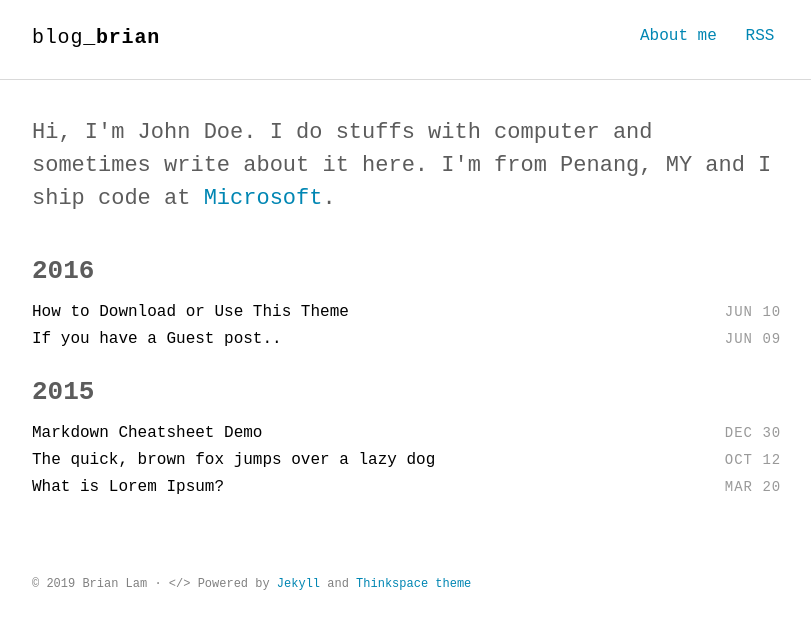
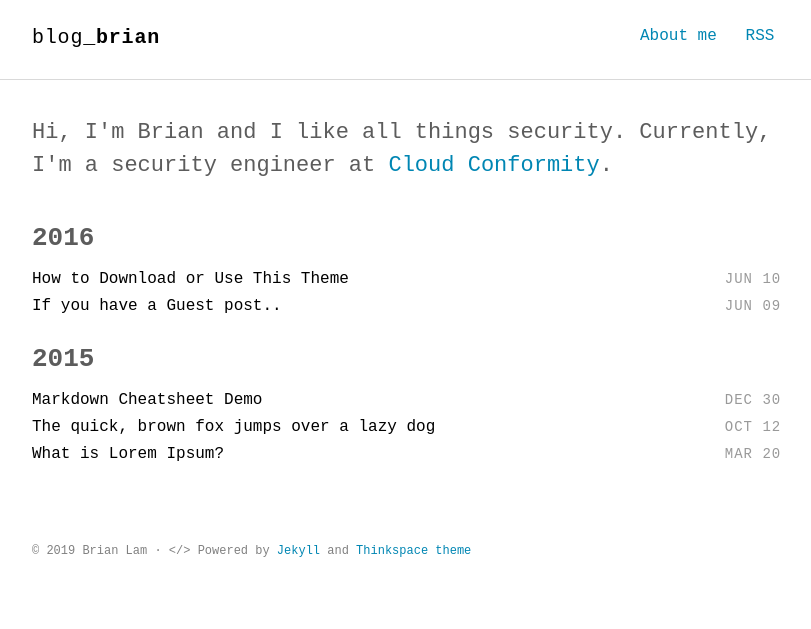
Before and after one commit to brianlam38/brianl.me, a Jekyll site: the page built from index.html, in a window 1280 px wide. Shown: the top 629 px of the page, without its empty margins (232-1043 px from the left). Built offline with Jekyll 4.4.1, drawn with Linux system fonts in a browser that asks for light colours; some web fonts are replaced; part of the change alters nothing that is shown.

Commit message:
Updating config and intro.

```diff
--- a/_config.yml
+++ b/_config.yml
@@ -3,8 +3,8 @@ title_left    : "blog"
 title_right   : "_brian"
 description   : "Minimalist Jekyll theme for technical writing blog."
 keywords      : "Jekyll, theme, free, download, SEO, blog, web, minimalist, thinkspace"
-url           : https://brianlam38.github.io # site url
-baseurl       : "/" # apply repo name like "/myproject" if used under gh-pages branch, else (under master branch) just leave empty/blank
+url           : # site url
+baseurl       : "" # apply repo name like "/myproject" if used under gh-pages branch, else (under master branch) just leave empty/blank
 cover         : "" # image uri like logo/cover image for site seo
 
 google_analytics  : UA-XXXXX-XX
--- a/_includes/intro.html
+++ b/_includes/intro.html
@@ -1,5 +1,5 @@
 <section class="intro">
   <div class="container">
-    <p class="lead">Hi, I'm John Doe. I do stuffs with computer and sometimes write about it here. I'm from Penang, MY and I ship code at <a href="#">Microsoft</a>.</p>
+    <p class="lead">Hi, I'm Brian and I like all things security. Currently, I'm a security engineer at <a href="#">Cloud Conformity</a>.</p>
   </div>
 </section>
```
